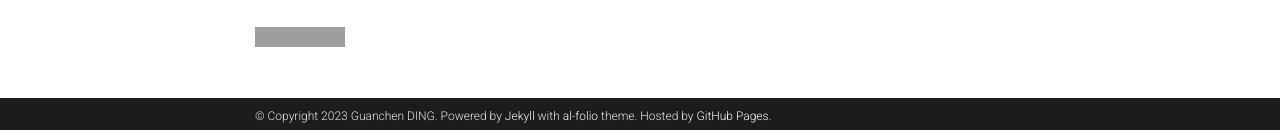
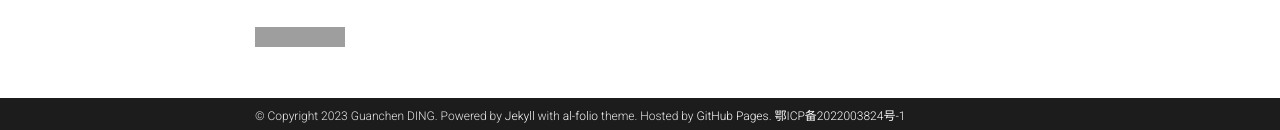
Before and after one commit to gcding/gcding.github.io, a Jekyll site: the page built from _pages/about.md, in a window 1280 px wide. Shown: the part 767-897 px from the top of the page. Built offline with Jekyll 4.4.1, drawn with Linux system fonts in a browser that asks for light colours; full-size pictures stand in for the smaller copies a plugin makes; comment, search, counter and statistics services are not loaded; a style sheet for code colours, icons or effects is not loaded; grey boxes are pictures that could not be loaded.

Commit message:
Update _config.yml
update 备案号

```diff
--- a/_config.yml
+++ b/_config.yml
@@ -12,6 +12,7 @@
 footer_text: >
   Powered by <a href="https://jekyllrb.com/" target="_blank">Jekyll</a> with <a href="https://github.com/alshedivat/al-folio">al-folio</a> theme.
   Hosted by <a href="https://pages.github.com/" target="_blank">GitHub Pages</a>.
+  <a href="https://beian.miit.gov.cn/" target="_blank">鄂ICP备2022003824号-1</a>
 keywords:  # add your own keywords or leave empty
 
 lang: en # the language of your site (for example: en, fr, cn, ru, etc.)
```
